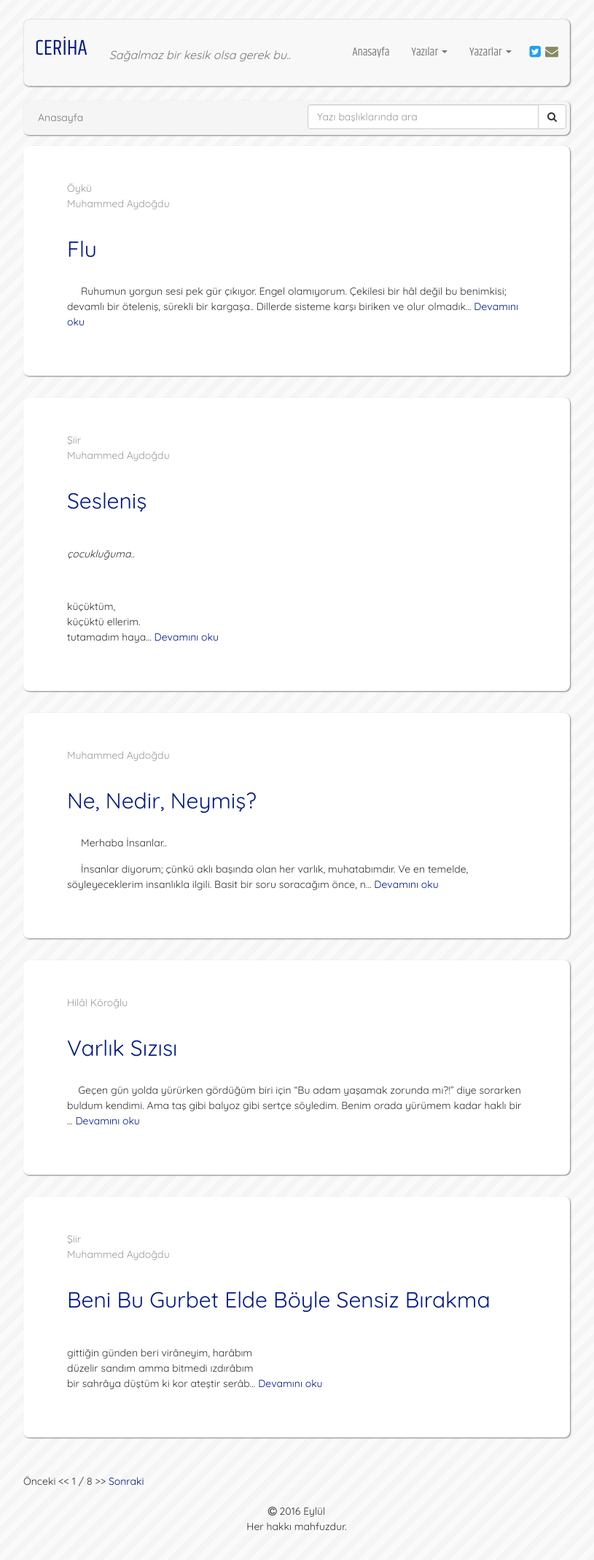
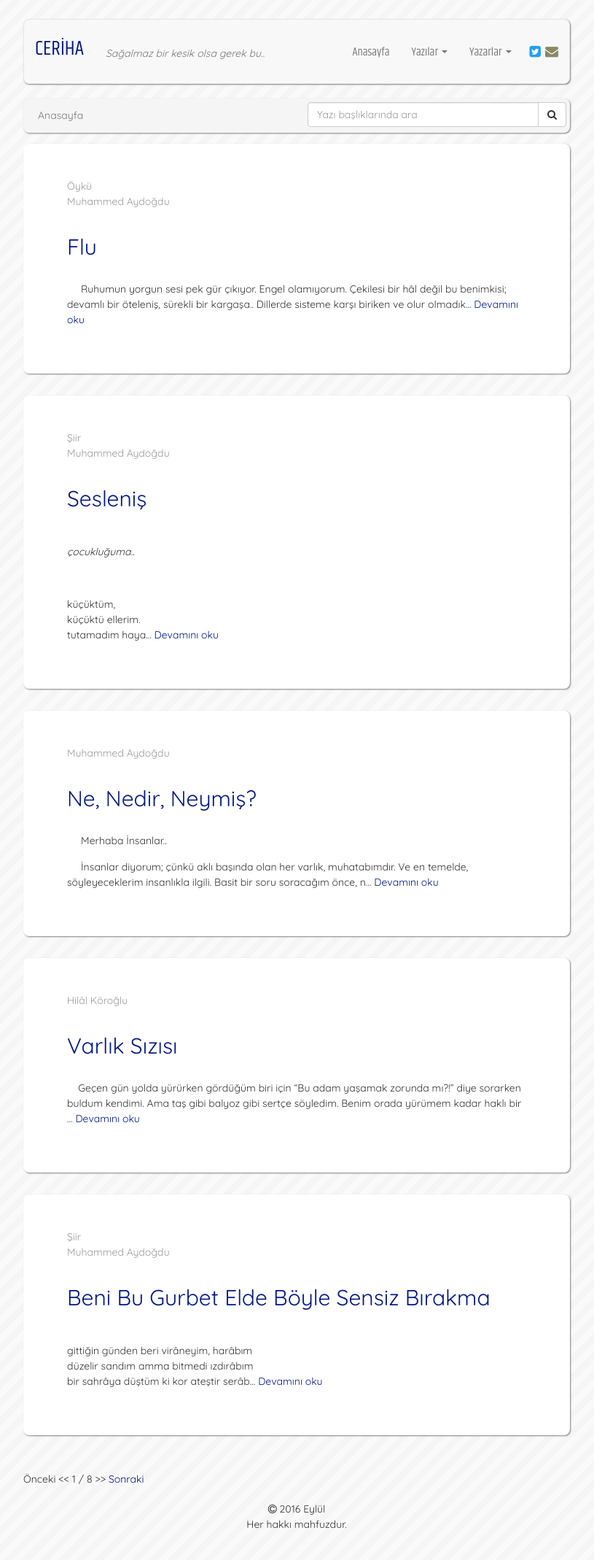
Before and after one commit to muhammedaydogdu/muhammedaydogdu.github.io, a Jekyll site: the page built from index.html, in a window 1280 px wide. Shown: the whole page at 73% size, without its empty margins (233-1048 px from the left). Built offline with Jekyll 4.4.1, drawn with Linux system fonts in a browser that asks for light colours; some web fonts are replaced; the list of posts is cut into pages by our own code.

Commit message:
Update style.css

```diff
--- a/css/style.css
+++ b/css/style.css
@@ -37,7 +37,7 @@ h2 {
 
 .navbar .navbar-brand {
   color: #021884;
-  font-size: 30px;
+  font-size: 28px;
 }
 
 .navbar .navbar-brand:hover {
@@ -49,7 +49,7 @@ h2 {
 }
 
 .navbar .navbar-text {
-  font-size: 16px;
+  font-size: 14px;
   margin-top: 21px;
   margin-bottom: 15px;
   font-family: "Quicksand", "Times New Roman", serif;
```
